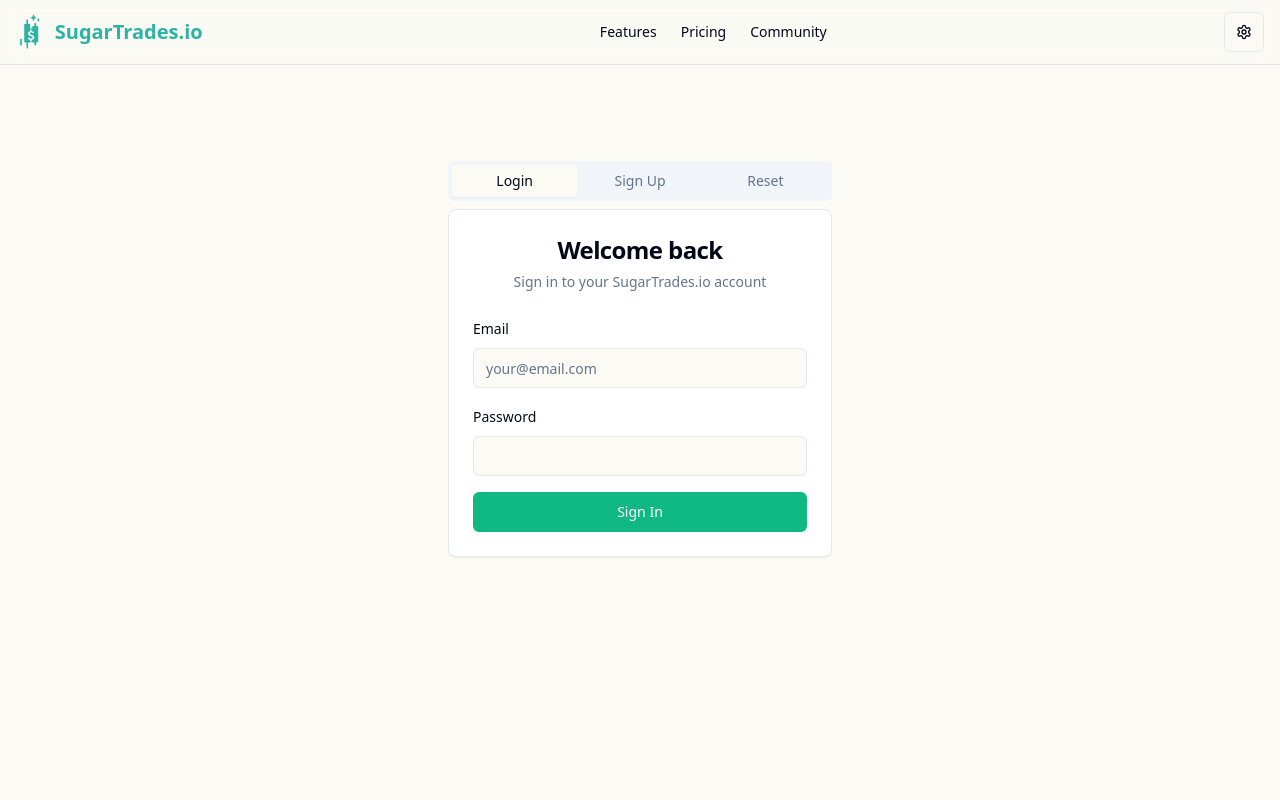
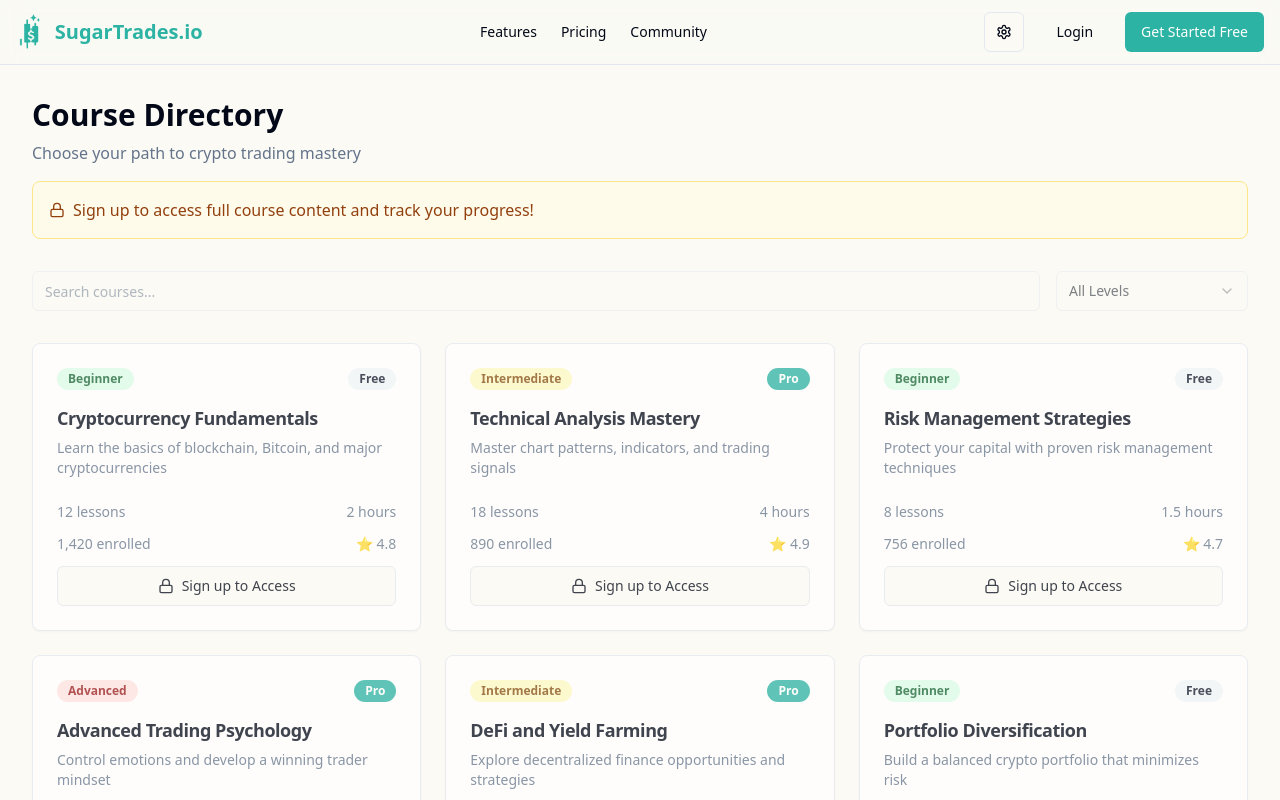
Before and after one commit to sugartrades/sugar-flow-academy, a React (Vite) app: page /courses in a window 1280 px wide. Before the commit this address led to /auth. Shown: the top 800 px of the page. Built offline with nearby package versions, Linux system fonts and the light colour scheme.

Commit message:
Refactor: Prevent course interaction for unregistered users
Conditionally disable course content interaction for users who are not logged in, ensuring a read-only experience for unregistered users.

```diff
--- a/src/App.tsx
+++ b/src/App.tsx
@@ -1,3 +1,4 @@
+
 import { Toaster } from "@/components/ui/toaster";
 import { Toaster as Sonner } from "@/components/ui/sonner";
 import { TooltipProvider } from "@/components/ui/tooltip";
@@ -41,19 +42,12 @@ const App = () => (
               <Route path="/privacy" element={<Privacy />} />
               <Route path="/terms" element={<Terms />} />
               <Route path="/risk-disclosure" element={<RiskDisclosure />} />
+              <Route path="/courses" element={<Courses />} />
               <Route
                 path="/dashboard"
                 element={
                   <ProtectedRoute>
                     <Dashboard />
-                  </ProtectedRoute>
-                }
-              />
-              <Route
-                path="/courses"
-                element={
-                  <ProtectedRoute>
-                    <Courses />
                   </ProtectedRoute>
                 }
               />
--- a/src/components/landing/HeroSection.tsx
+++ b/src/components/landing/HeroSection.tsx
@@ -24,10 +24,10 @@ export function HeroSection() {
         </p>
 
         <div className="flex flex-col sm:flex-row gap-4 justify-center">
-          <Button size="lg" onClick={() => navigate('/signup')} className="text-lg px-8">
+          <Button size="lg" onClick={() => navigate('/auth')} className="text-lg px-8">
             Start Learning Free
           </Button>
-          <Button size="lg" variant="outline" className="text-lg px-8">
+          <Button size="lg" variant="outline" className="text-lg px-8" onClick={() => navigate('/courses')}>
             Browse Courses
           </Button>
         </div>
--- a/src/pages/Courses.tsx
+++ b/src/pages/Courses.tsx
@@ -6,10 +6,15 @@ import { Badge } from '@/components/ui/badge';
 import { Button } from '@/components/ui/button';
 import { Input } from '@/components/ui/input';
 import { Select, SelectContent, SelectItem, SelectTrigger, SelectValue } from '@/components/ui/select';
+import { useAuth } from '@/contexts/AuthContext';
+import { useNavigate } from 'react-router-dom';
+import { Lock } from 'lucide-react';
 
 export default function Courses() {
   const [searchTerm, setSearchTerm] = useState('');
   const [selectedDifficulty, setSelectedDifficulty] = useState('all');
+  const { user } = useAuth();
+  const navigate = useNavigate();
 
   const courses = [
     {
@@ -96,26 +101,44 @@ export default function Courses() {
     }
   };
 
+  const handleCourseAction = (course: any) => {
+    if (!user) {
+      navigate('/auth');
+      return;
+    }
+    // Authenticated user action - would navigate to course content
+    console.log('Starting course:', course.title);
+  };
+
   return (
     <div className="min-h-screen bg-background">
-      <Header showAuth={false} />
+      <Header />
 
       <div className="container py-8">
         <div className="mb-8">
           <h1 className="text-3xl font-bold mb-2">Course Directory</h1>
           <p className="text-muted-foreground">Choose your path to crypto trading mastery</p>
+          {!user && (
+            <div className="mt-4 p-4 bg-amber-50 border border-amber-200 rounded-lg">
+              <div className="flex items-center gap-2 text-amber-800">
+                <Lock className="h-4 w-4" />
+                <p className="font-medium">Sign up to access full course content and track your progress!</p>
+              </div>
+            </div>
+          )}
         </div>
 
-        {/* Filters */}
+        {/* Filters - disabled for non-authenticated users */}
         <div className="flex flex-col sm:flex-row gap-4 mb-8">
           <div className="flex-1">
             <Input
               placeholder="Search courses..."
               value={searchTerm}
               onChange={(e) => setSearchTerm(e.target.value)}
+              disabled={!user}
             />
           </div>
-          <Select value={selectedDifficulty} onValueChange={setSelectedDifficulty}>
+          <Select value={selectedDifficulty} onValueChange={setSelectedDifficulty} disabled={!user}>
             <SelectTrigger className="w-full sm:w-48">
               <SelectValue placeholder="Difficulty Level" />
             </SelectTrigger>
@@ -131,7 +154,7 @@ export default function Courses() {
         {/* Course Grid */}
         <div className="grid grid-cols-1 md:grid-cols-2 lg:grid-cols-3 gap-6">
           {filteredCourses.map((course) => (
-            <Card key={course.id} className="hover:shadow-lg transition-shadow">
+            <Card key={course.id} className={`hover:shadow-lg transition-shadow ${!user ? 'opacity-75' : ''}`}>
               <CardHeader>
                 <div className="flex items-start justify-between mb-2">
                   <Badge className={getDifficultyColor(course.difficulty)}>
@@ -157,8 +180,19 @@ export default function Courses() {
                     <span>⭐ {course.rating}</span>
                   </div>
 
-                  <Button className="w-full">
-                    {course.price === 'Free' ? 'Start Course' : 'Enroll Now'}
+                  <Button
+                    className="w-full"
+                    onClick={() => handleCourseAction(course)}
+                    variant={!user ? "outline" : "default"}
+                  >
+                    {!user ? (
+                      <div className="flex items-center gap-2">
+                        <Lock className="h-4 w-4" />
+                        Sign up to Access
+                      </div>
+                    ) : (
+                      course.price === 'Free' ? 'Start Course' : 'Enroll Now'
+                    )}
                   </Button>
                 </div>
               </CardContent>
```
